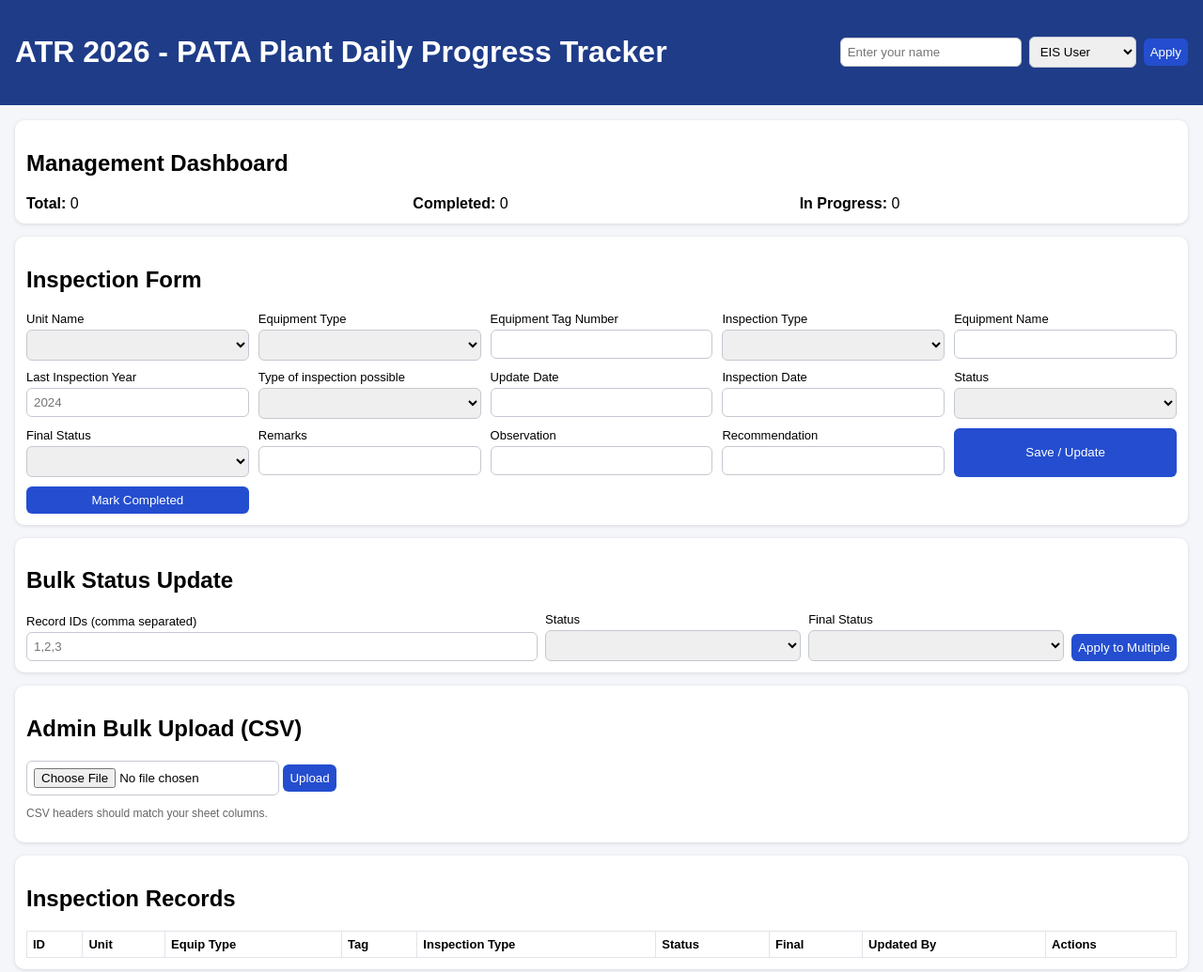
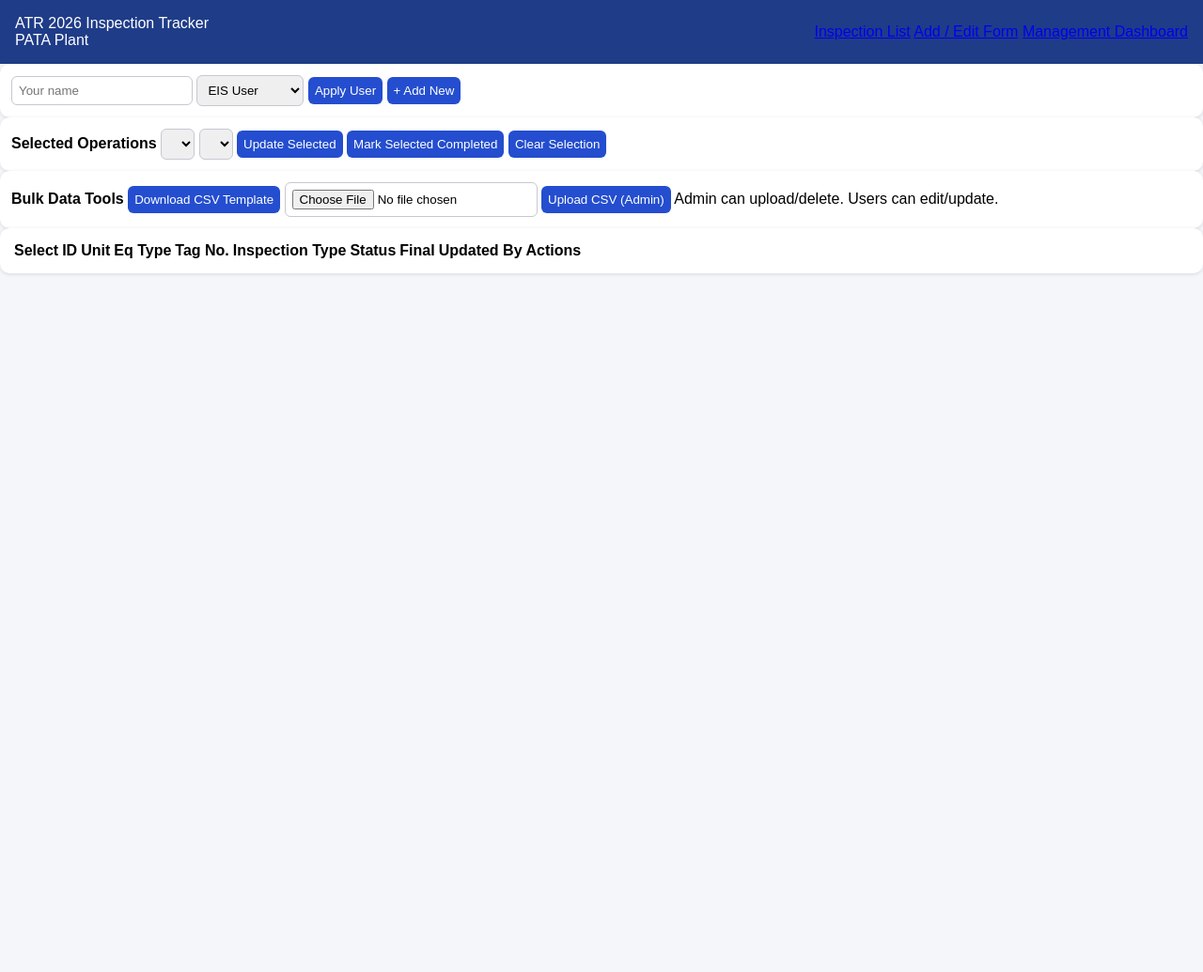
Before and after one commit to shivamkjha23-afk/Inspection, a plain HTML site: page index.html in a window 1280 px wide. Shown: the whole page at 94% size. After the commit the page ends 800 px from the top, so only its background shows below. Drawn offline with Linux system fonts and the light colour scheme; no server answers.

Commit message:
Update index.html

```diff
--- a/index.html
+++ b/index.html
@@ -1,88 +1,49 @@
 <!doctype html>
 <html lang="en">
-<head>
-  <meta charset="UTF-8" />
-  <meta name="viewport" content="width=device-width, initial-scale=1.0" />
-  <title>ATR 2026 Inspection Tracker</title>
-  <link rel="stylesheet" href="styles.css" />
-</head>
+<head><meta charset="UTF-8"><meta name="viewport" content="width=device-width, initial-scale=1.0"><title>Inspection List</title><link rel="stylesheet" href="/styles.css"></head>
 <body>
 <header>
-    <h1>ATR 2026 - PATA Plant Daily Progress Tracker</h1>
-    <div class="user-panel">
-      <input id="username" placeholder="Enter your name" />
-      <select id="role">
-        <option value="user">EIS User</option>
-        <option value="admin">Admin</option>
-        <option value="management">Management</option>
-      </select>
-      <button id="applyUser">Apply</button>
-    </div>
+  <div><div class="brand">ATR 2026 Inspection Tracker</div><div class="sub">PATA Plant</div></div>
+  <nav class="nav">
+    <a class="active" href="/index.html">Inspection List</a>
+    <a href="/form.html">Add / Edit Form</a>
+    <a href="/dashboard.html">Management Dashboard</a>
+  </nav>
 </header>
-
-  <main>
-    <section id="dashboard" class="card">
-      <h2>Management Dashboard</h2>
-      <div class="grid3">
-        <div><strong>Total:</strong> <span id="totalCount">0</span></div>
-        <div><strong>Completed:</strong> <span id="completedCount">0</span></div>
-        <div><strong>In Progress:</strong> <span id="inProgressCount">0</span></div>
-      </div>
+<div class="container">
+  <section class="card row">
+    <input id="username" placeholder="Your name">
+    <select id="role"><option value="user">EIS User</option><option value="admin">Admin</option><option value="management">Management</option></select>
+    <button id="saveUser">Apply User</button>
+    <a class="right" href="/form.html"><button id="addNewBtn">+ Add New</button></a>
   </section>
 
-    <section id="formSection" class="card">
-      <h2>Inspection Form</h2>
-      <form id="inspectionForm" class="form-grid">
-        <input type="hidden" id="recordId" />
-        <label>Unit Name<select id="unit_name"></select></label>
-        <label>Equipment Type<select id="equipment_type"></select></label>
-        <label>Equipment Tag Number<input id="equipment_tag_number" required /></label>
-        <label>Inspection Type<select id="inspection_type"></select></label>
-        <label>Equipment Name<input id="equipment_name" /></label>
-        <label>Last Inspection Year<input id="last_inspection_year" placeholder="2024" /></label>
-        <label>Type of inspection possible<select id="inspection_possible"></select></label>
-        <label>Update Date<input id="update_date" /></label>
-        <label>Inspection Date<input id="inspection_date" /></label>
-        <label>Status<select id="status"></select></label>
-        <label>Final Status<select id="final_status"></select></label>
-        <label>Remarks<input id="remarks" /></label>
-        <label>Observation<input id="observation" /></label>
-        <label>Recommendation<input id="recommendation" /></label>
-        <button type="submit">Save / Update</button>
-        <button id="markComplete" type="button">Mark Completed</button>
-      </form>
+  <section class="card row">
+    <strong>Selected Operations</strong>
+    <select id="bulk_status"></select>
+    <select id="bulk_final_status"></select>
+    <button id="applyBulk" class="success">Update Selected</button>
+    <button id="markSelectedComplete">Mark Selected Completed</button>
+    <button id="clearSelection" class="secondary">Clear Selection</button>
   </section>
 
-    <section class="card">
-      <h2>Bulk Status Update</h2>
-      <div class="bulk-panel">
-        <label>Record IDs (comma separated)<input id="bulk_ids" placeholder="1,2,3" /></label>
-        <label>Status<select id="bulk_status"></select></label>
-        <label>Final Status<select id="bulk_final_status"></select></label>
-        <button id="bulkUpdateBtn">Apply to Multiple</button>
-      </div>
+  <section class="card row">
+    <strong>Bulk Data Tools</strong>
+    <a href="/api/template.csv"><button>Download CSV Template</button></a>
+    <input type="file" id="bulkFile" accept=".csv">
+    <button id="uploadBulk">Upload CSV (Admin)</button>
+    <span class="muted">Admin can upload/delete. Users can edit/update.</span>
   </section>
 
-    <section id="uploadSection" class="card">
-      <h2>Admin Bulk Upload (CSV)</h2>
-      <input type="file" id="bulkFile" accept=".csv" />
-      <button id="uploadBtn">Upload</button>
-      <p class="hint">CSV headers should match your sheet columns.</p>
-    </section>
-
-    <section class="card">
-      <h2>Inspection Records</h2>
-      <table id="recordsTable">
+  <section class="card table-wrap">
+    <table>
       <thead>
-          <tr>
-            <th>ID</th><th>Unit</th><th>Equip Type</th><th>Tag</th><th>Inspection Type</th><th>Status</th><th>Final</th><th>Updated By</th><th>Actions</th>
-          </tr>
+      <tr><th>Select</th><th>ID</th><th>Unit</th><th>Eq Type</th><th>Tag No.</th><th>Inspection Type</th><th>Status</th><th>Final</th><th>Updated By</th><th>Actions</th></tr>
       </thead>
-        <tbody></tbody>
+      <tbody id="rows"></tbody>
     </table>
   </section>
-  </main>
-
-  <script src="app.js"></script>
-</body>
-</html>
+</div>
+<script src="/app.js"></script>
+<script>window.pageName='list';</script>
+</body></html>
```
Lines whose indentation alone changed are shown as unchanged.
